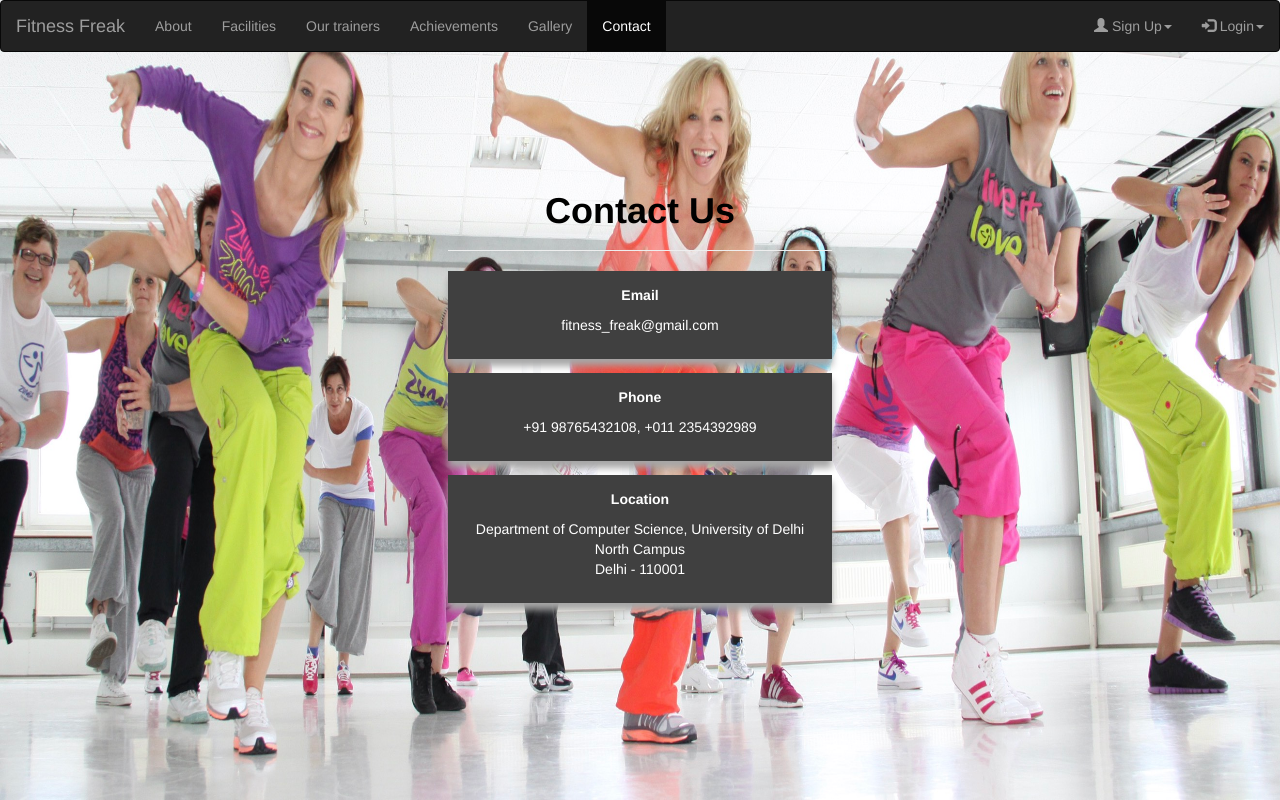
After one commit to Rishija/gym-management, a PHP site: page /contact.php in a window 1280 px wide. The commit adds this page. Run offline with PHP 8.4, Linux system fonts and the light colour scheme.

Commit message:
Add contact page

```diff
--- /dev/null
+++ b/contact.php
@@ -0,0 +1,36 @@
+<?php
+    require('includes/header.php');
+?>
+<link rel = "stylesheet" type = "text/css" href = "style.css">
+
+<script type = "text/javascript">
+  $(document).ready(function () {
+    $('#Contact').addClass('active');
+  });
+</script>
+<body style = "background: url(/gym_management/images/3.jpg); background-repeat:no-repeat; background-size: 100% 100%;">
+
+<div class = "box-container">
+  <h1><br><br><br>Contact Us</h1><hr>
+  <div class = "box">
+    <div class = "heading">
+      <p>Email</p>
+    </div>
+    <p>fitness_freak@gmail.com</p>
+    </div>
+
+  <div class = "box">
+    <div class = "heading">
+      <p>Phone</p>
+    </div>
+    <p>+91 98765432108, +011 2354392989</p>
+  </div>
+
+  <div class = "box">
+    <div class = "heading">
+      <p>Location</p>
+    </div>
+    <p>Department of Computer Science, University of Delhi<br>North Campus<br>Delhi - 110001</p>
+  </div>
+
+</div>
--- a/includes/header.php
+++ b/includes/header.php
@@ -21,7 +21,7 @@
                     <li id = "Trainers"><a href = "#">Our trainers</a></li>
                     <li id = "Achievements"><a href = "/gym_management/achievements.php">Achievements</a></li>
                     <li id = "Gallery"><a href = "/gym_management/gallery.php">Gallery</a></li>
-                    <li id = "Contact"><a href = "#">Contact</a></li>
+                    <li id = "Contact"><a href = "/gym_management/contact.php">Contact</a></li>
                 </ul>
                 <ul class = "nav navbar-nav navbar-right">
                     <?php
--- a/style.css
+++ b/style.css
@@ -17,8 +17,8 @@ img {
 
 .display img {
     display: inline-block;
-    width: 25%;
-    height: 30%;
+    width: 20%;
+    height: 15%;
     margin: 2em;
     float: initial;
 }
@@ -34,6 +34,26 @@ img {
 }
 
 .display img:hover {
+	width: 40%;
+	height: 30%;
+}
+.box-container {
 	width: 30%;
-	height: 40%;
+	margin: 0 auto;
+	text-align: center;
 }
+.box {
+	background-color: #404040;
+	color: white;
+	padding-top: 1em;
+	padding-bottom: 1em;
+	margin-top: 1em;
+	box-shadow: 0 0.5em 0.5em 0 #a6a6a6;
+}
+.heading {
+	font-weight: bold;
+}
+.box-container h1 {
+	font-weight: bold;
+	color: black;
+}
```
